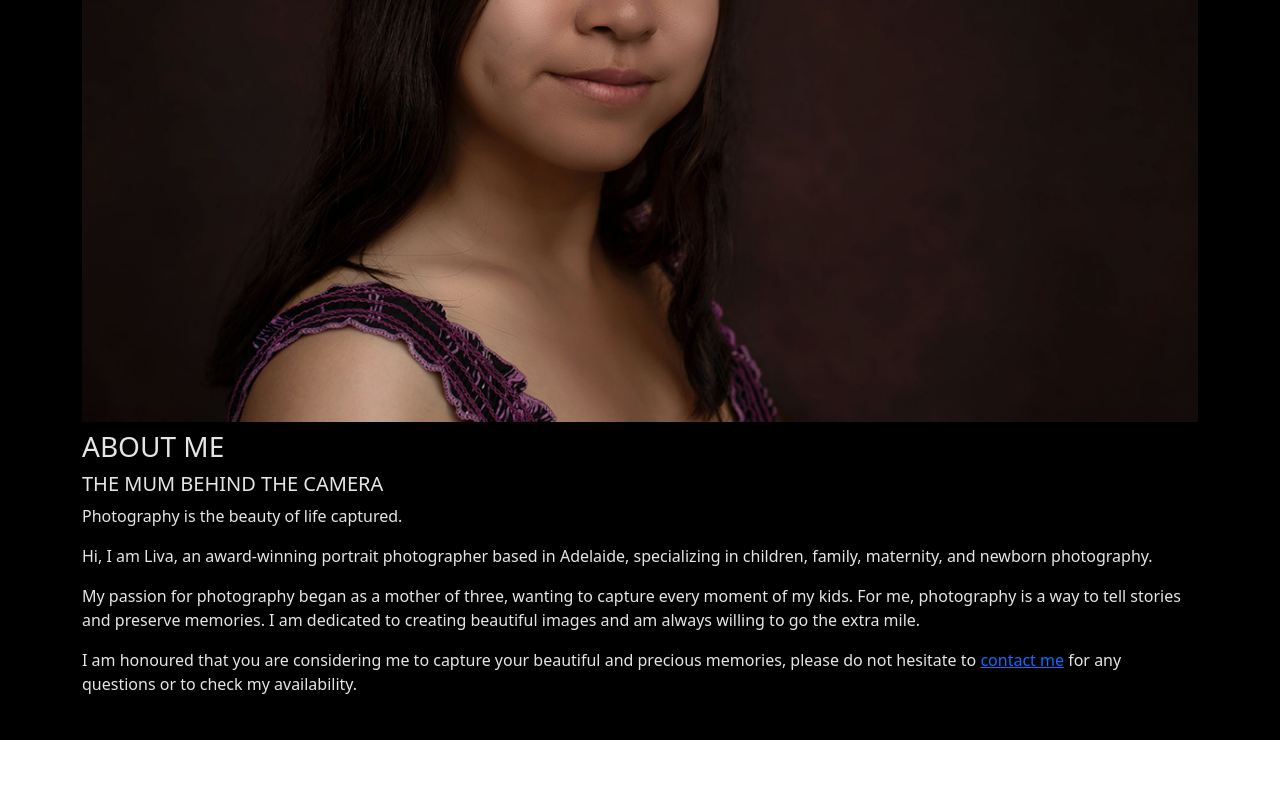
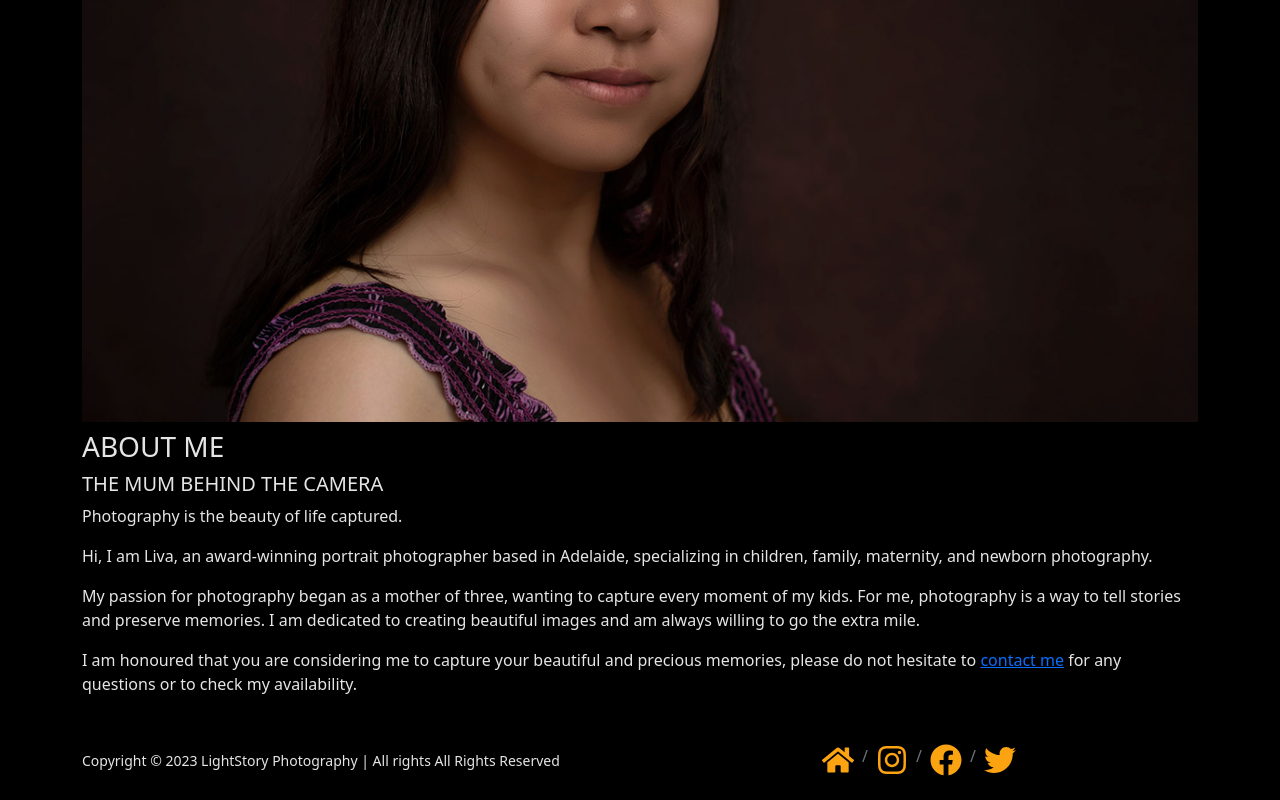
Before and after one commit to huifang719/lightstory, a React (Create React App) app: page /about in a window 1280 px wide. Shown: the part 426-1226 px from the top of the page. Before the commit the page ends 1166 px from the top, so only its background shows below. Built offline with nearby package versions, Linux system fonts and the light colour scheme.

Commit message:
add footer

```diff
--- a/src/App.css
+++ b/src/App.css
@@ -4,9 +4,9 @@
   background-color: #000000;
   color: #e5e5e5;
   height: auto;
-  padding-bottom: 20px;
   margin-left: 0;
   margin-right: 0;
+  min-height: 100vh;
 }
 
 .navbar .navbar-nav .nav-link:hover {
@@ -23,11 +23,8 @@
   display: inline-block
 }
 
-.testmonials{
-  width: 80%;
-}
 .pageContainer {
-  width: 90%;
+  flex: 1
 }
 
 .brand {
@@ -48,10 +45,6 @@
     width: 95%;
   }
 
-  .testmonials {
-    width: 95%;
-  }
-
   .brand {
     height: 50px;
     display: inline-block;
@@ -66,10 +59,6 @@
   .welcome {
     width: 80%;
   }
-
-  .testmonials {
-    width: 80%;
-  }
 }
 
 @media only screen and (min-width: 1400px) {
--- a/src/App.js
+++ b/src/App.js
@@ -7,6 +7,7 @@ import MainNav from './components/inc/MainNav';
 import Home from './components/Home';
 import ContactMe from './components/ContactMe';
 import AboutMe from './components/AboutMe';
+import Footer from './components/inc/Footer';
 
 const App = () => {
   return (
@@ -14,13 +15,14 @@ const App = () => {
       <header className="mb-2">
         <MainNav />
       </header>
-      <main>
+      <main className="pageContainer">
         <Routes>
           <Route path="/" element={<Home />} />
           <Route path="/contact" element={<ContactMe />} />
           <Route path="/about" element={<AboutMe />} />
         </Routes>
       </main>
+      <Footer />
     </Container>
   );
 };
--- a/src/components/ContactMe.js
+++ b/src/components/ContactMe.js
@@ -34,9 +34,6 @@ const ContactMe = () => {
       <Row className="d-flex">
         <Col xs={12} lg={6} md={6}>
           <motion.div
-            xs={12}
-            lg={6}
-            md={6}
             ref={ref}
             variants={boxVariant}
             initial="hidden"
--- /dev/null
+++ b/src/components/SocialMedia.js
@@ -0,0 +1,23 @@
+import React from 'react';
+import { Container, Breadcrumb } from 'react-bootstrap';
+import { IconContext } from 'react-icons';
+import { FaHome, FaInstagram, FaFacebook, FaTwitter } from 'react-icons/fa';
+
+const SocialMedia = () => {
+  return (
+    <Container fluid className="d-flex justify-content-center mt-2 mb-2">
+      <IconContext.Provider value={{ size: '2rem', color: '#fca311' }}>
+        <Breadcrumb>
+          <Breadcrumb.Item href="#"><FaHome /></Breadcrumb.Item>
+          <Breadcrumb.Item href="https://www.instagram.com/lightstory_photography/">
+            <FaInstagram />
+          </Breadcrumb.Item>
+          <Breadcrumb.Item href="https://www.facebook.com/Lightstory-Photography-2019656558340251/"><FaFacebook /></Breadcrumb.Item>
+          <Breadcrumb.Item href="https://twitter.com/Lightstory_foto"><FaTwitter /></Breadcrumb.Item>
+        </Breadcrumb>
+      </IconContext.Provider>
+    </Container>
+  );
+};
+
+export default SocialMedia;
--- a/src/components/Testmonials.js
+++ b/src/components/Testmonials.js
@@ -34,7 +34,7 @@ const Testmonials = () => {
   }, []);
 
   return (
-    <Container fluid className="pt-3 pb-3" style={{ backgroundColor: 'white' }}>
+    <Container fluid className="pt-3 pb-3 mb-6" style={{ backgroundColor: 'white' }}>
       <motion.div
         className="container"
         style={{ backgroundColor: 'white', color: '#14213d' }}
--- /dev/null
+++ b/src/components/inc/Footer.js
@@ -0,0 +1,18 @@
+import React from 'react';
+import { Container, Col } from 'react-bootstrap';
+import SocialMedia from '../SocialMedia';
+
+const Footer = () => {
+  return (
+    <Container className="mt-3 d-flex justify-content-center align-items-center">
+      <Col xs={12} lg={6} md={6}>
+        <p style={{ textAlgin: 'center' }}><small>Copyright &copy; 2023 LightStory Photography | All rights All Rights Reserved</small></p>
+      </Col>
+      <Col xs={12} lg={6} md={6}>
+        <SocialMedia />
+      </Col>
+    </Container>
+  );
+};
+
+export default Footer;
```
Also changed, not shown: src/supabaseClient.js (deleted, +0 -7 lines).
